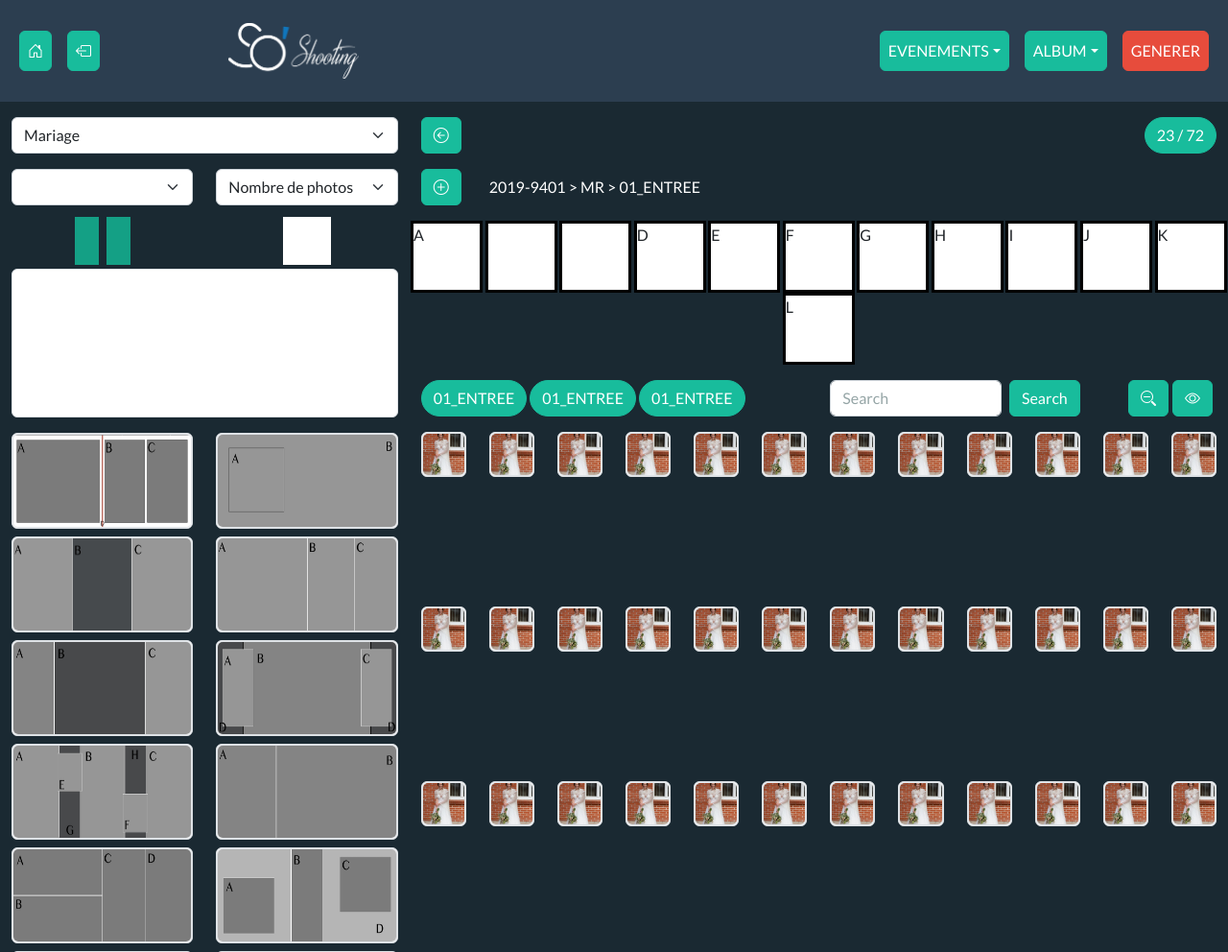
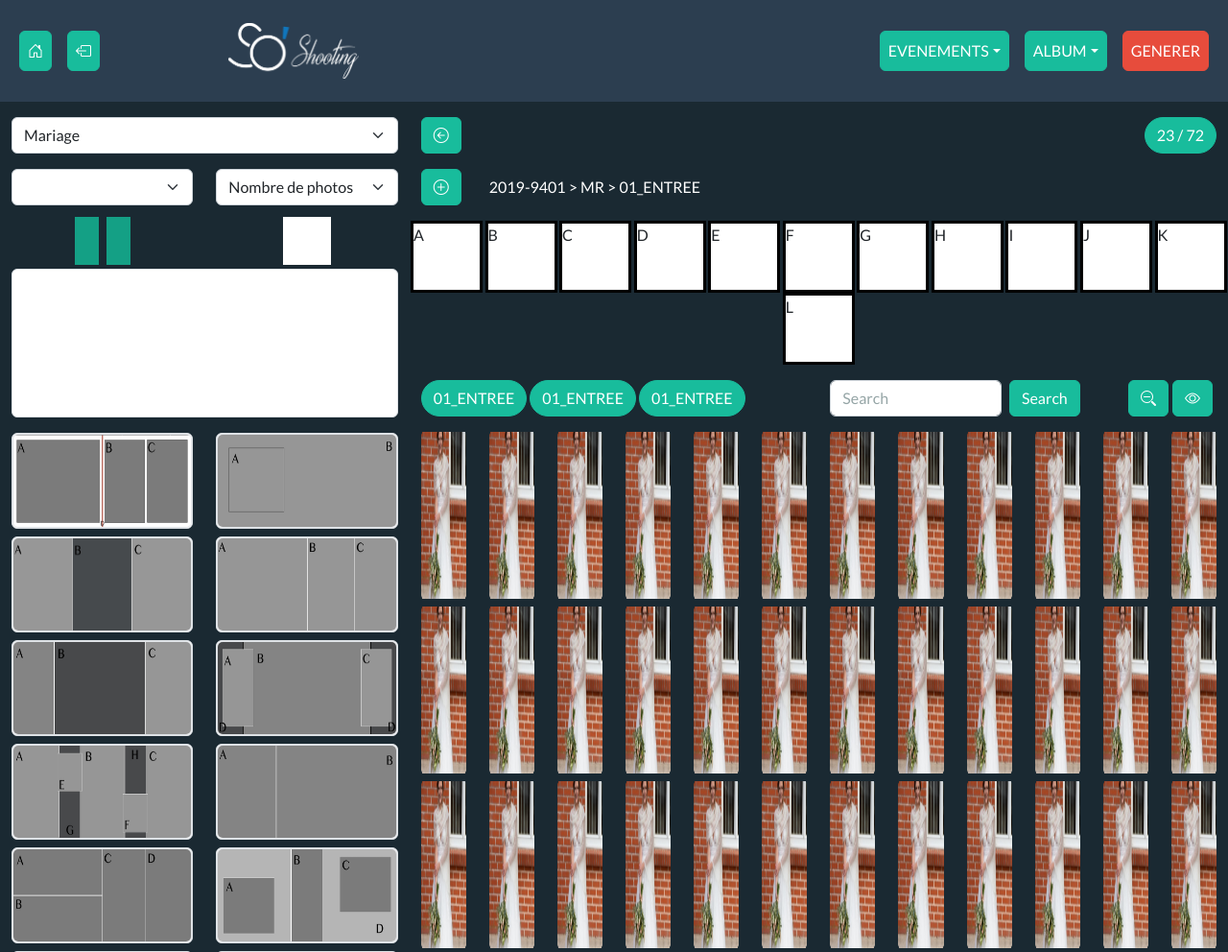
Before and after one commit to Julien1705/so-album, a PHP site: page /view/page_principale.php in a window 1280 px wide. Shown: the top 992 px of the page at 96% size. Run offline with PHP 8.4, Linux system fonts and the light colour scheme; data comes from the database, SQL or seed files in the repository; lists and menus that the app fills with data are empty; some libraries are stand-ins or nearby versions.

Commit message:
drag and drop et modif modele maquette

```diff
--- a/js/DragAndDrop.js
+++ b/js/DragAndDrop.js
@@ -1,19 +1,27 @@
-let base = document.querySelector('.case-choice');
-
 function allowDrop(ev) {
   ev.preventDefault();
 }
 
 function drag(ev) {
-    ev.dataTransfer.setData("text", ev.target.id);
+  ev.dataTransfer.setData("Text", ev.target.id);
+  // alert(ev.target.id);
+  var element = ev.target;
 }
 
-
 function drop(ev) {
+  $('#' + ev.target.id).html("");
   ev.preventDefault();
-    var data = ev.dataTransfer.getData("text");
+  var data = ev.dataTransfer.getData("Text");
   ev.target.appendChild(document.getElementById(data));
+  document.getElementById(data).className += " col-md-12";
 }
 
-
+$(document).ready(function () {
+  $('.drag').mousedown(function () {
+    $(this).addClass('ondrag');
+  })
+    .mouseup(function () {
+      $(this).removeClass('ondrag');
+    });
+});
   // this.childNodes[0].setAttribute('display', 'none');
--- a/js/js_page_principale.js
+++ b/js/js_page_principale.js
@@ -11,7 +11,7 @@ $("#double-page").click(function () {
     $(".one-page").addClass("bg-default");
     $(".one-page").removeClass("bg-selected");
     nb_pages = 2;
-    initialisation_maquette(nb_pages,nb_zones);
+    initialisation_maquette(nb_pages, nb_zones);
 })
 
 $("#simple-page").click(function () {
@@ -20,7 +20,7 @@ $("#simple-page").click(function () {
     $(".page").addClass("bg-default");
     $(".page").removeClass("bg-selected");
     nb_pages = 1;
-    initialisation_maquette(nb_pages,nb_zones);
+    initialisation_maquette(nb_pages, nb_zones);
 })
 
 $("#case_plus").click(function () {
@@ -88,9 +88,9 @@ $.ajax({
     }
 });
 
-$('#nb_photos').change(function() {
+$('#nb_photos').change(function () {
     nb_zones = $('#nb_photos').val();
-    initialisation_maquette(nb_pages,nb_zones);
+    initialisation_maquette(nb_pages, nb_zones);
 });
 
 // ! --------------------------------------------------------------------------------------------------
@@ -101,7 +101,7 @@ function initialisation_maquette($nbPages, $nbZones = 0) {
     $.ajax({
         url: '../traitements/page_principale/initialisation_maquette.php',
         dataType: 'json',
-        data: {'nbPages' : $nbPages, 'nbZones' : $nbZones},
+        data: { 'nbPages': $nbPages, 'nbZones': $nbZones },
         async: false,
         success: function (data) {
             $('#liste-maquette').html(data.HTML);
@@ -109,8 +109,11 @@ function initialisation_maquette($nbPages, $nbZones = 0) {
     });
 };
 
-$('.test2').click(function(){
-    var img = $(this).attr('id');
-    var code_html = "<img class='border rounded' src='../ressources/maquettes/jpg/" + img + ".jpg'>";
-    $('#maquette-choisi').html(code_html);
+
+$(document).on("click", "img", function(event) {
+    if ($(event.target).attr('class') == "border rounded img_maquette") {
+        var img = $(this).parent().attr('id');
+        var code_html = "<img class='border rounded' src='../ressources/maquettes/jpg/" + img + ".jpg'>";
+        $('#maquette-choisi').html(code_html);
+    }
 });
--- a/traitements/page_principale/initialisation_maquette.php
+++ b/traitements/page_principale/initialisation_maquette.php
@@ -31,8 +31,8 @@ if ($nbZones == 0) {
 
         $code = "";
         while ($row = $stmt->fetch()) {
-            $code .= "<div class='col-6 mb-2 test2' id='$row[0]'>
-                <div class='border rounded maquette'><img class='border rounded' src='../ressources/maquettes/jpg/$row[0].jpg'></div>
+            $code .= "<div class='col-6 mb-2'>
+                <div class='border rounded maquette' id='$row[0]'><img class='border rounded img_maquette' src='../ressources/maquettes/jpg/$row[0].jpg'></div>
             </div>";
         }
     } catch (PDOException $e) {
@@ -53,8 +53,8 @@ if ($nbZones == 0) {
 
         $code = "";
         while ($row = $stmt->fetch()) {
-            $code .= "<div class='col-6 mb-2 test2' id='$row[0]'>
-                <div class='border rounded maquette'><img class='border rounded' src='../ressources/maquettes/jpg/$row[0].jpg'></div>
+            $code .= "<div class='col-6 mb-2'>
+                <div class='border rounded maquette' id='$row[0]'><img class='border rounded img_maquette' src='../ressources/maquettes/jpg/$row[0].jpg'></div>
             </div>";
         }
     } catch (PDOException $e) {
--- a/view/page_principale.php
+++ b/view/page_principale.php
@@ -118,32 +118,32 @@
                     </div>
                 </div>
                 <div class="row mt-3 d-flex justify-content-around">
-                    <div class="col-1 case-choice" id="div2" ondrop="drop(event)" ondragover="allowDrop(event)">A</div>
-                    <div class="col-1 case-choice" id="div2" ondrop="drop(event)" ondragover="allowDrop(event)"></div>
-                    <div class="col-1 case-choice" id="div2" ondrop="drop(event)" ondragover="allowDrop(event)"></div>
-                    <div class="col-1 case-choice">D</div>
-                    <div class="col-1 case-choice">E</div>
-                    <div class="col-1 case-choice">F</div>
-                    <div class="col-1 case-choice">G</div>
-                    <div class="col-1 case-choice">H</div>
-                    <div class="col-1 case-choice">I</div>
-                    <div class="col-1 case-choice">J</div>
-                    <div class="col-1 case-choice">K</div>
-                    <div class="col-1 case-choice">L</div>
+                    <div class="col-1 case-choice" ondrop="drop(event)" id="A" ondragover="allowDrop(event)">A</div>
+                    <div class="col-1 case-choice" ondrop="drop(event)" id="B" ondragover="allowDrop(event)">B</div>
+                    <div class="col-1 case-choice" ondrop="drop(event)" id="C" ondragover="allowDrop(event)">C</div>
+                    <div class="col-1 case-choice" ondrop="drop(event)" id="D" ondragover="allowDrop(event)">D</div>
+                    <div class="col-1 case-choice" ondrop="drop(event)" id="E" ondragover="allowDrop(event)">E</div>
+                    <div class="col-1 case-choice" ondrop="drop(event)" id="F" ondragover="allowDrop(event)">F</div>
+                    <div class="col-1 case-choice" ondrop="drop(event)" id="G" ondragover="allowDrop(event)">G</div>
+                    <div class="col-1 case-choice" ondrop="drop(event)" id="H" ondragover="allowDrop(event)">H</div>
+                    <div class="col-1 case-choice" ondrop="drop(event)" id="I" ondragover="allowDrop(event)">I</div>
+                    <div class="col-1 case-choice" ondrop="drop(event)" id="J" ondragover="allowDrop(event)">J</div>
+                    <div class="col-1 case-choice" ondrop="drop(event)" id="K" ondragover="allowDrop(event)">K</div>
+                    <div class="col-1 case-choice" ondrop="drop(event)" id="L" ondragover="allowDrop(event)">L</div>
                 </div>
                 <div class="row mt-3 d-none" id="row_case_plus">
-                    <div class="col-1 case-choice">M</div>
-                    <div class="col-1 case-choice">N</div>
-                    <div class="col-1 case-choice">O</div>
-                    <div class="col-1 case-choice">P</div>
-                    <div class="col-1 case-choice">Q</div>
-                    <div class="col-1 case-choice">R</div>
-                    <div class="col-1 case-choice">S</div>
-                    <div class="col-1 case-choice">T</div>
-                    <div class="col-1 case-choice">U</div>
-                    <div class="col-1 case-choice">V</div>
-                    <div class="col-1 case-choice">W</div>
-                    <div class="col-1 case-choice">X</div>
+                    <div class="col-1 case-choice" ondrop="drop(event)" id="M" ondragover="allowDrop(event)">M</div>
+                    <div class="col-1 case-choice" ondrop="drop(event)" id="N" ondragover="allowDrop(event)">N</div>
+                    <div class="col-1 case-choice" ondrop="drop(event)" id="O" ondragover="allowDrop(event)">O</div>
+                    <div class="col-1 case-choice" ondrop="drop(event)" id="P" ondragover="allowDrop(event)">P</div>
+                    <div class="col-1 case-choice" ondrop="drop(event)" id="Q" ondragover="allowDrop(event)">Q</div>
+                    <div class="col-1 case-choice" ondrop="drop(event)" id="R" ondragover="allowDrop(event)">R</div>
+                    <div class="col-1 case-choice" ondrop="drop(event)" id="S" ondragover="allowDrop(event)">S</div>
+                    <div class="col-1 case-choice" ondrop="drop(event)" id="T" ondragover="allowDrop(event)">T</div>
+                    <div class="col-1 case-choice" ondrop="drop(event)" id="U" ondragover="allowDrop(event)">U</div>
+                    <div class="col-1 case-choice" ondrop="drop(event)" id="V" ondragover="allowDrop(event)">V</div>
+                    <div class="col-1 case-choice" ondrop="drop(event)" id="W" ondragover="allowDrop(event)">W</div>
+                    <div class="col-1 case-choice" ondrop="drop(event)" id="X" ondragover="allowDrop(event)">X</div>
                 </div>
                 <div class="row mt-3">
                     <div class="col-6">
@@ -164,16 +164,28 @@
                 </div>
                 <div class="row mt-3 scroll-bar-img" id="scroll-bar-img">
 
-                    <?php for ($i = 0; $i < 100; $i++) : ?>
-                    <?php echo "<div  class='col-1 mb-2 zoom'>
-                        <div id='div1' class='border rounded test'><img class='border rounded ImgDragable ImgPlace' src='../images/placeholder_1.png' draggable='true' ondragstart='drag(event)' id='drag$i'></div>
-                    </div>";
-
+                <?php for ($i = 0; $i < 100; $i++) : ?>
+                    <?php echo "
+                        <img class='col-1 offset-md-0  mb-2 zoom rounded' src='../images/placeholder_1.png' draggable='true' ondragstart='drag(event)' id='drag$i'>
+                    ";
                     endfor;
                     ?>
+
                     <!-- <div id='div1' ondrop='drop(event)' ondragover='allowDrop(event)'>
                         <img class='ImgPlace' src='../images/placeholder_1.png' draggable='true' ondragstart='drag(event)' id='drag$i'>
                     </div> -->
+
+                    <!-- pb avec le col / mais suppression "
+                        <div draggable='true' ondragstart='drag(event)' id='drag$i' class=' col-1 mb-2 zoom border rounded test'><img class='border rounded ImgDragable ImgPlace' src='../images/placeholder_1.png' ></div>
+                    " -->
+
+                    <!-- "<div class='col-1 mb-2 zoom'>
+                        <div draggable='true' ondragstart='drag(event)' id='drag$i' class='border rounded test'><img class='border rounded ImgDragable ImgPlace' src='../images/placeholder_1.png'></div>
+                    </div>" -->
+
+                    <!-- "
+                        <img class='col-1 mb-2 zoom rounded' src='../images/placeholder_1.png' draggable='true' ondragstart='drag(event)' id='drag$i'>
+                     -->
                 </div>
             </div>
         </div>
```
Lines whose indentation alone changed are shown as unchanged.
